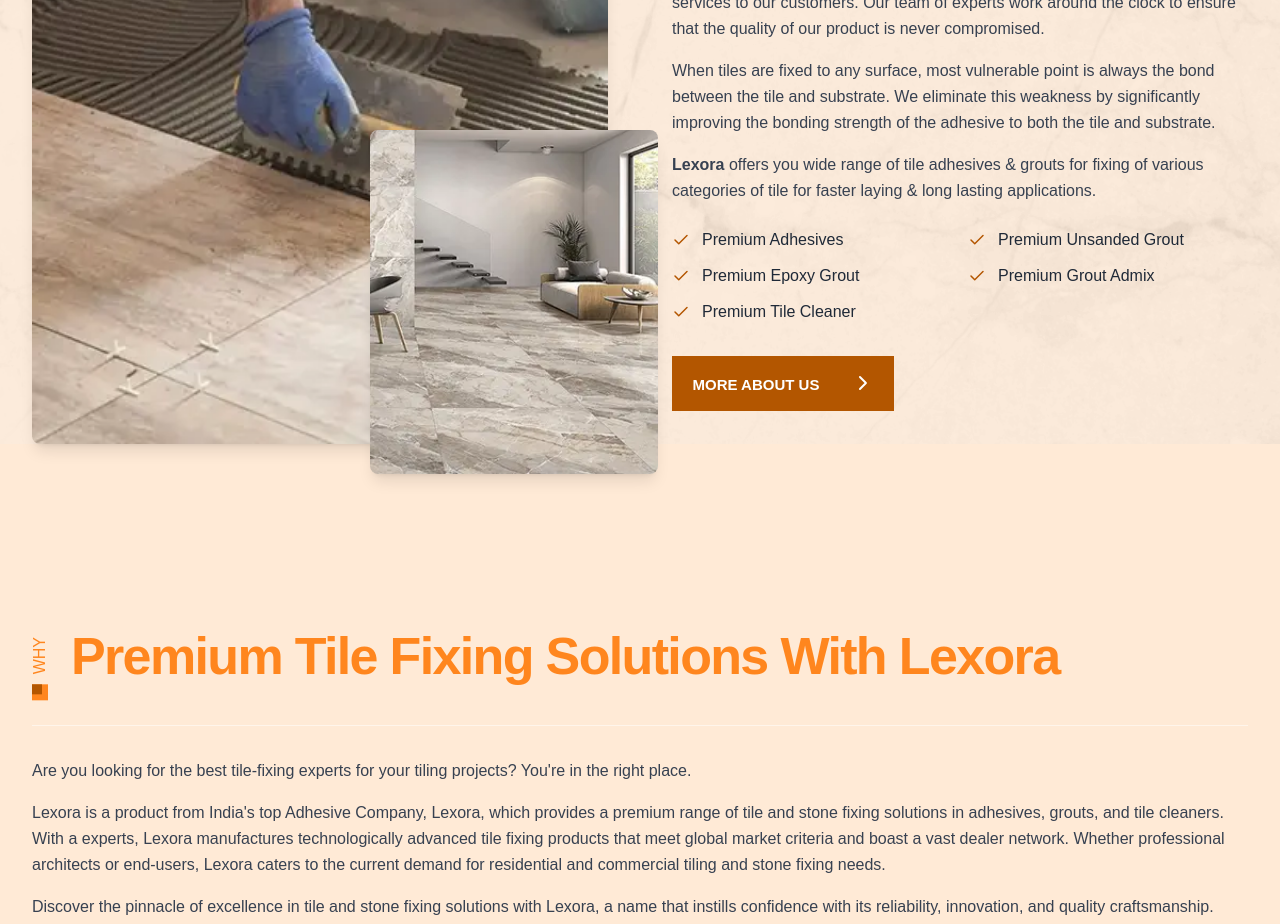
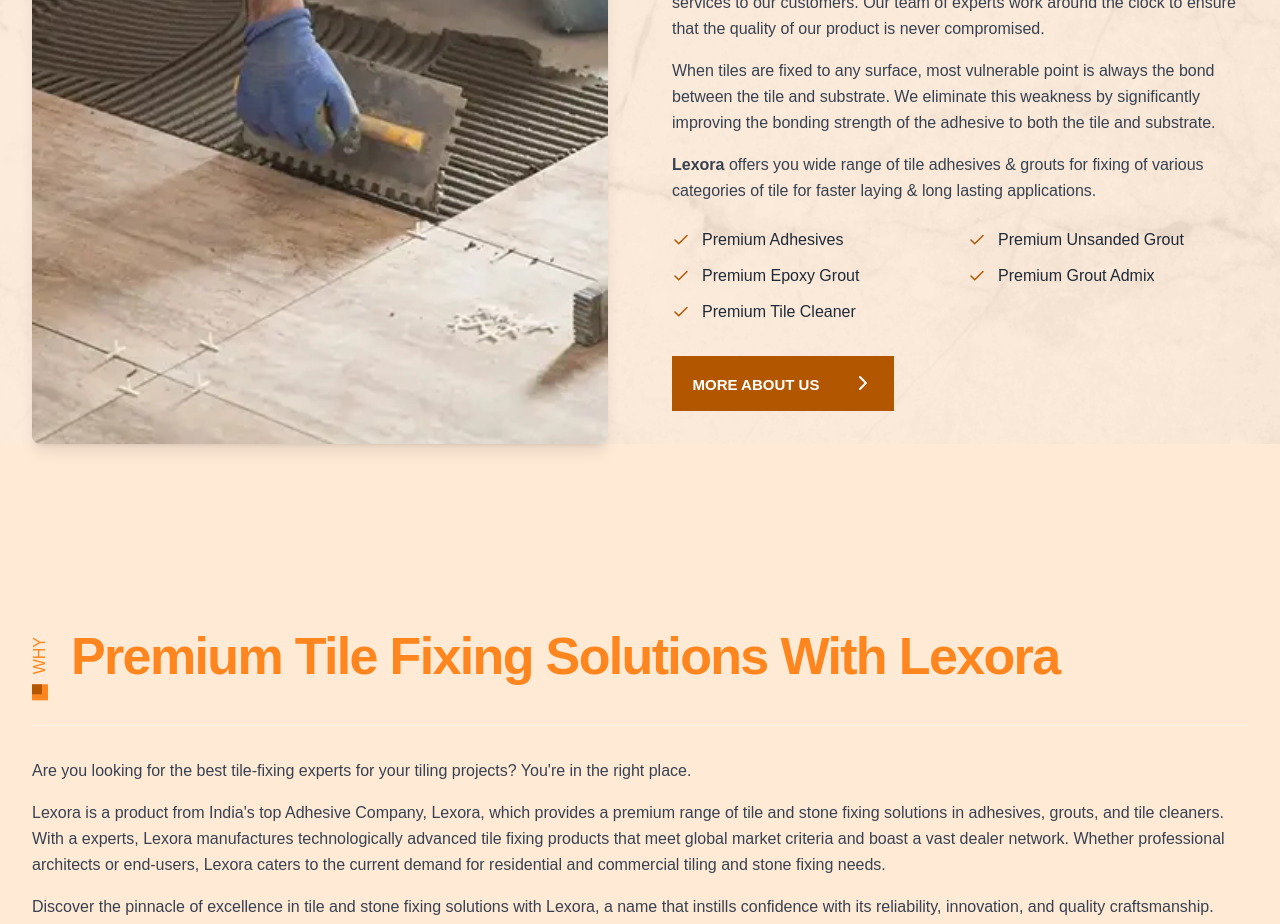
Before and after one commit to Krishna-1899/lexora-website, a React (Create React App) app: page / in a window 1280 px wide. Shown: the part 3140-4064 px from the top of the page. Built offline with nearby package versions, Linux system fonts and the light colour scheme.

Commit message:
Remove commented-out code in AboutSection.js for cleaner component structure

```diff
--- a/src/components/home/AboutSection.js
+++ b/src/components/home/AboutSection.js
@@ -27,13 +27,13 @@
                     alt="innovative tile solutions"
                     className="w-full h-auto rounded-lg shadow-lg"
                   />
-                  <div className="absolute bottom-[-15px] sm:bottom-[-20px] md:bottom-[-30px] right-[-25px] sm:right-[-35px] md:right-[-50px] w-1/2">
+                  {/* <div className="absolute bottom-[-15px] sm:bottom-[-20px] md:bottom-[-30px] right-[-25px] sm:right-[-35px] md:right-[-50px] w-1/2">
                     <img
                       src={about2}
                       alt="innovative tile solutions"
                       className="w-full h-auto rounded-lg shadow-lg"
                     />
-                  </div>
+                  </div> */}
                 </div>
               </div>
             </div>
```
